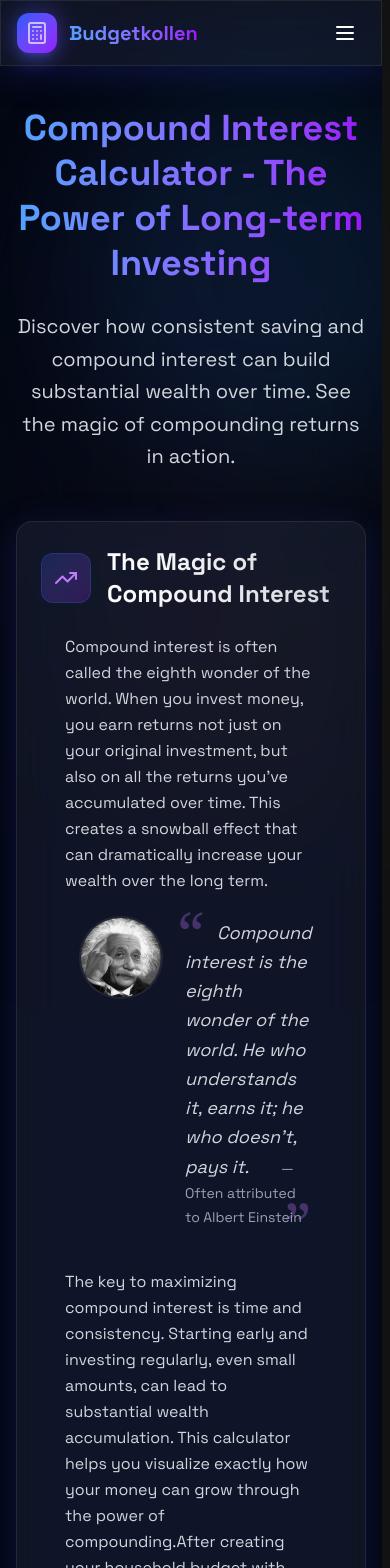
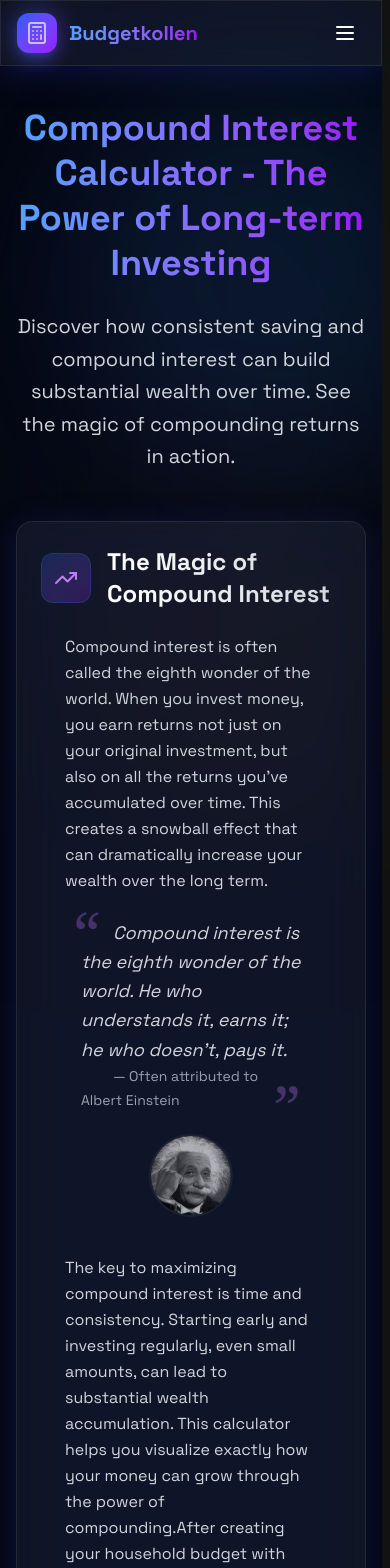
Before and after one commit to ozgurbaserdem/household-financials, a Next.js app: page /en/compound-interest in a window 390 px wide. Shown: the top 1568 px of the page. Built offline with nearby package versions, Linux system fonts and the light colour scheme.

Commit message:
Refactor layout of Compound Interest and Ranta Pa Ranta components to improve responsiveness and visual hierarchy by adjusting flex properties and reordering elements.

```diff
--- a/src/app/[locale]/compound-interest/page.tsx
+++ b/src/app/[locale]/compound-interest/page.tsx
@@ -221,16 +221,8 @@ async function CompoundInterestContent() {
               </Text>
 
               <div className="relative py-6 px-4">
-                <div className="flex items-start gap-6">
-                  <Image
-                    src="/einstein-optimized.png"
-                    alt="Albert Einstein"
-                    width={80}
-                    height={80}
-                    className="rounded-full object-cover grayscale flex-shrink-0 ring-2 ring-purple-500/20"
-                    priority
-                  />
-                  <div className="flex-1 relative">
+                <div className="flex flex-col md:flex-row md:items-start gap-6">
+                  <div className="flex-1 relative md:order-2">
                     <div className="text-6xl text-purple-400/30 font-serif absolute -top-4 -left-2">
                       &ldquo;
                     </div>
@@ -243,6 +235,16 @@ async function CompoundInterestContent() {
                     <Text className="text-gray-400 text-sm mt-4 pl-8">
                       — {t("intro.einstein_attribution")}
                     </Text>
+                  </div>
+                  <div className="flex justify-center md:justify-start md:order-1">
+                    <Image
+                      src="/einstein-optimized.png"
+                      alt="Albert Einstein"
+                      width={80}
+                      height={80}
+                      className="rounded-full object-cover grayscale opacity-70 flex-shrink-0 ring-2 ring-purple-500/20"
+                      priority
+                    />
                   </div>
                 </div>
               </div>
--- a/src/app/[locale]/ranta-pa-ranta/page.tsx
+++ b/src/app/[locale]/ranta-pa-ranta/page.tsx
@@ -221,16 +221,8 @@ async function CompoundInterestContent() {
               </Text>
 
               <div className="relative py-6 px-4">
-                <div className="flex items-start gap-6">
-                  <Image
-                    src="/einstein-optimized.png"
-                    alt="Albert Einstein"
-                    width={80}
-                    height={80}
-                    className="rounded-full object-cover grayscale flex-shrink-0 ring-2 ring-purple-500/20"
-                    priority
-                  />
-                  <div className="flex-1 relative">
+                <div className="flex flex-col md:flex-row md:items-start gap-6">
+                  <div className="flex-1 relative md:order-2">
                     <div className="text-6xl text-purple-400/30 font-serif absolute -top-4 -left-2">
                       &ldquo;
                     </div>
@@ -243,6 +235,16 @@ async function CompoundInterestContent() {
                     <Text className="text-gray-400 text-sm mt-4 pl-8">
                       — {t("intro.einstein_attribution")}
                     </Text>
+                  </div>
+                  <div className="flex justify-center md:justify-start md:order-1">
+                    <Image
+                      src="/einstein-optimized.png"
+                      alt="Albert Einstein"
+                      width={80}
+                      height={80}
+                      className="rounded-full object-cover grayscale opacity-70 flex-shrink-0 ring-2 ring-purple-500/20"
+                      priority
+                    />
                   </div>
                 </div>
               </div>
```
